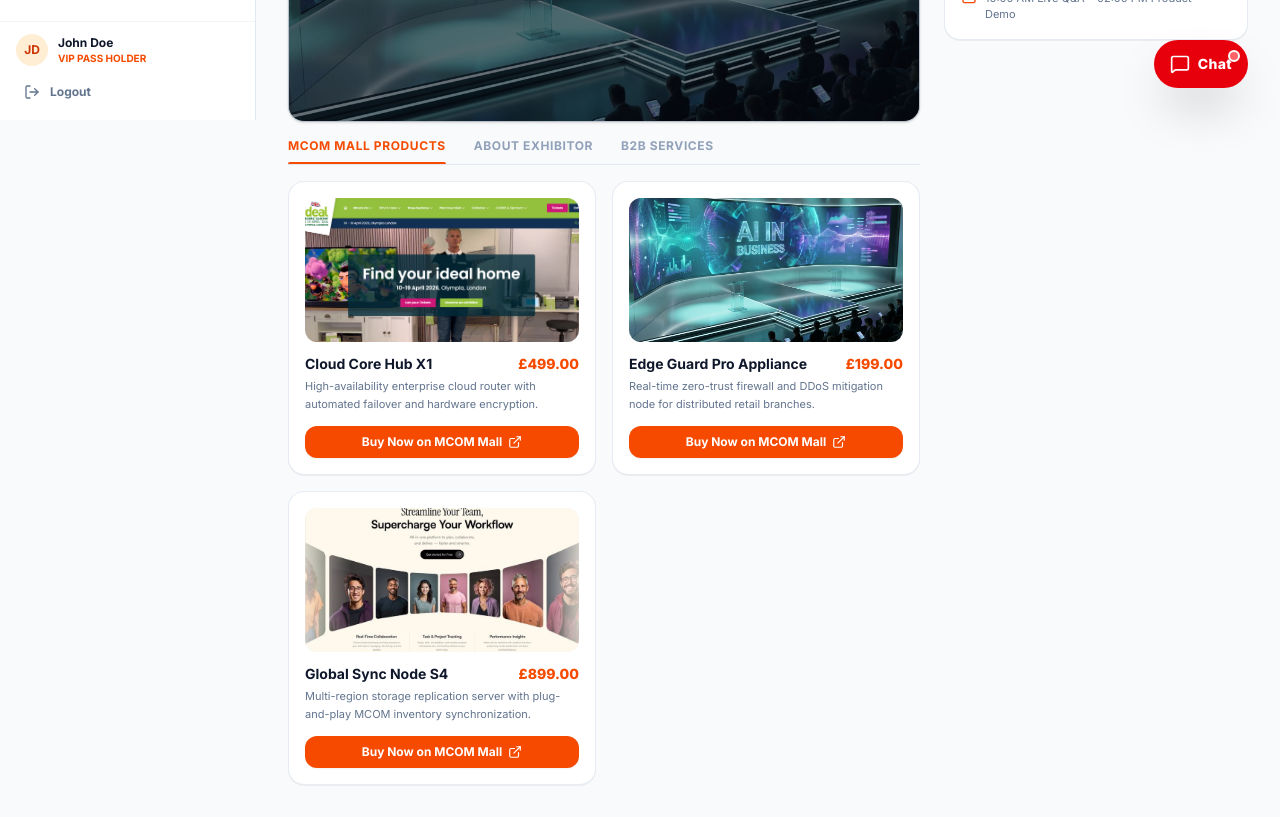
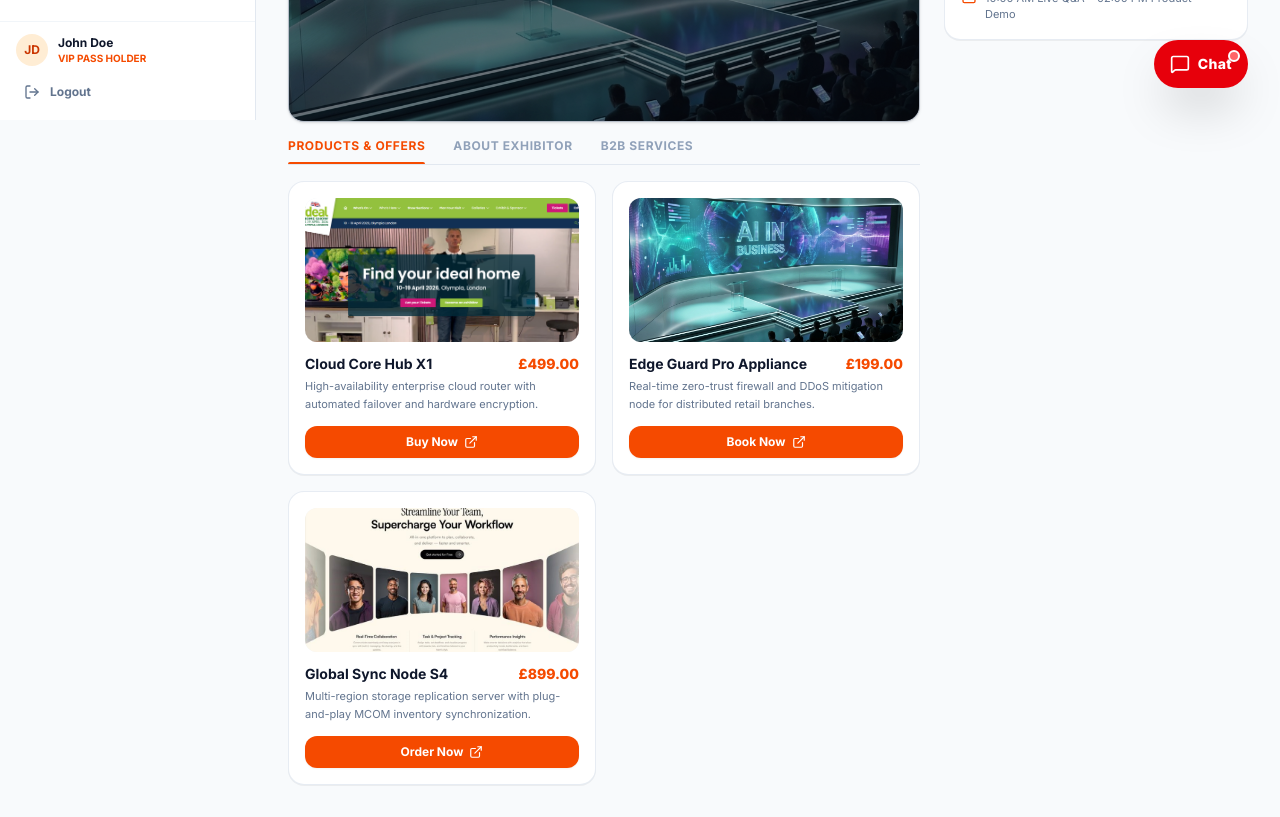
Before and after one commit to Synergyfy/247GBS-Expo, a Next.js app: page /dashboard/customer/booths/1 in a window 1280 px wide. Shown: the part 680-1497 px from the top of the page. Built offline with nearby package versions, Linux system fonts and the light colour scheme.

Commit message:
fix(customer): use customizable product button CTA label instead of hardcoded Buy on MCOM Mall

```diff
--- a/src/app/dashboard/customer/booths/[id]/page.tsx
+++ b/src/app/dashboard/customer/booths/[id]/page.tsx
@@ -34,7 +34,7 @@ export default function VirtualBoothPage() {
     live: true
   };
 
-  // Per meeting directive: Product Name, Description, Price, Image, and Buy Now button linking to MCOM Mall
+  // Products & services showcase with customizable CTA button label per business setting
   const products = [
     {
       name: "Cloud Core Hub X1",
@@ -42,7 +42,8 @@ export default function VirtualBoothPage() {
         "High-availability enterprise cloud router with automated failover and hardware encryption.",
       price: "499.00",
       image: "/ideal.png",
-      mcomUrl: "https://mcommall.com/products/cloud-core-hub-x1"
+      mcomUrl: "https://mcommall.com/products/cloud-core-hub-x1",
+      buttonLabel: "Buy Now"
     },
     {
       name: "Edge Guard Pro Appliance",
@@ -50,7 +51,8 @@ export default function VirtualBoothPage() {
         "Real-time zero-trust firewall and DDoS mitigation node for distributed retail branches.",
       price: "199.00",
       image: "/main_stage_banner.png",
-      mcomUrl: "https://mcommall.com/products/edge-guard-pro"
+      mcomUrl: "https://mcommall.com/products/edge-guard-pro",
+      buttonLabel: "Book Now"
     },
     {
       name: "Global Sync Node S4",
@@ -58,7 +60,8 @@ export default function VirtualBoothPage() {
         "Multi-region storage replication server with plug-and-play MCOM inventory synchronization.",
       price: "899.00",
       image: "/f265f1748035f3fe5d0e6839698aecfc.jpg",
-      mcomUrl: "https://mcommall.com/products/global-sync-node"
+      mcomUrl: "https://mcommall.com/products/global-sync-node",
+      buttonLabel: "Order Now"
     }
   ];
 
@@ -150,7 +153,7 @@ export default function VirtualBoothPage() {
           {/* Horizontal Scrollable Tabs */}
           <div className="flex gap-5 sm:gap-7 border-b border-slate-200 overflow-x-auto no-scrollbar -mx-4 px-4 sm:mx-0 sm:px-0">
             {[
-              { id: "products", label: "MCOM Mall Products" },
+              { id: "products", label: "Products & Offers" },
               { id: "about", label: "About Exhibitor" },
               { id: "services", label: "B2B Services" }
             ].map((tab) => (
@@ -209,7 +212,7 @@ export default function VirtualBoothPage() {
                       rel="noopener noreferrer"
                       className="w-full bg-orange-600 text-white py-2 rounded-xl font-bold text-xs hover:bg-orange-700 transition-all flex items-center justify-center gap-1.5 shadow-xs"
                     >
-                      <span>Buy Now on MCOM Mall</span>
+                      <span>{product.buttonLabel || "Buy Now"}</span>
                       <ExternalLink className="w-3.5 h-3.5" />
                     </a>
                   </div>
--- a/src/app/dashboard/customer/events/[id]/lobby/page.tsx
+++ b/src/app/dashboard/customer/events/[id]/lobby/page.tsx
@@ -75,7 +75,8 @@ const LIVE_SHOWCASE_PRODUCTS = [
     booth: "FutureTech Systems",
     price: "£499.00",
     image: "/ideal.png",
-    mcomUrl: "https://mcommall.com/products/cloud-core-hub"
+    mcomUrl: "https://mcommall.com/products/cloud-core-hub",
+    buttonLabel: "Buy Now"
   },
   {
     id: "mcom-2",
@@ -83,7 +84,8 @@ const LIVE_SHOWCASE_PRODUCTS = [
     booth: "TechFlow Solutions",
     price: "£199.00",
     image: "/hero.webp",
-    mcomUrl: "https://mcommall.com/products/edge-guard-pro"
+    mcomUrl: "https://mcommall.com/products/edge-guard-pro",
+    buttonLabel: "Book Now"
   },
   {
     id: "mcom-3",
@@ -91,7 +93,8 @@ const LIVE_SHOWCASE_PRODUCTS = [
     booth: "GreenGrid Energy",
     price: "£349.00",
     image: "/f265f1748035f3fe5d0e6839698aecfc.jpg",
-    mcomUrl: "https://mcommall.com/products/solar-micro-inverter"
+    mcomUrl: "https://mcommall.com/products/solar-micro-inverter",
+    buttonLabel: "Buy Now"
   }
 ];
 
@@ -331,7 +334,7 @@ export default function EventLobbyPage() {
               <div className="flex items-center gap-1.5">
                 <ShoppingBag className="w-4 h-4 text-orange-600" />
                 <h3 className="text-xs sm:text-sm font-bold text-slate-900 uppercase tracking-tight">
-                  Featured Session Products (MCOM Mall)
+                  Featured Session Products
                 </h3>
               </div>
               <span className="text-[10px] font-bold text-orange-600 uppercase tracking-wider">
@@ -361,7 +364,7 @@ export default function EventLobbyPage() {
                     rel="noopener noreferrer"
                     className="w-full py-1.5 bg-orange-600 hover:bg-orange-700 text-white rounded-lg font-bold text-[11px] flex items-center justify-center gap-1 transition-colors"
                   >
-                    <span>Buy on MCOM Mall</span>
+                    <span>{prod.buttonLabel || "Buy Now"}</span>
                     <ExternalLink className="w-3 h-3" />
                   </a>
                 </div>
```
